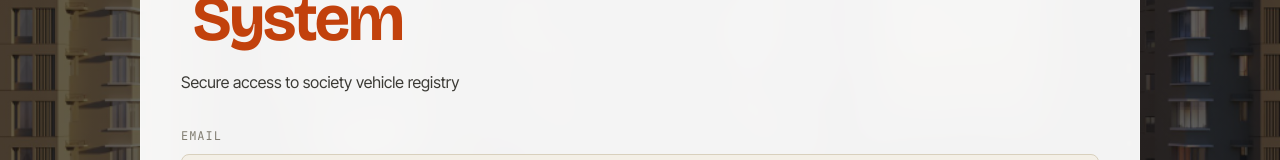
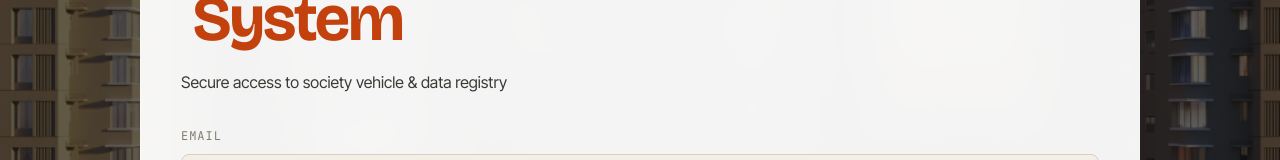
Before and after one commit to pawanpatil08/vj-vehicle-management, an Angular app: page /#/login in a window 1280 px wide. Shown: the part 229-389 px from the top of the page. Built offline with nearby package versions, Linux system fonts and the light colour scheme; no server answers.

Commit message:
login scrren changes

```diff
--- a/src/app/pages/components/login/login.html
+++ b/src/app/pages/components/login/login.html
@@ -7,7 +7,7 @@
         <span class="accent">&nbsp;System</span>
       </h1>
       <p class="hero-sub">
-        Secure access to society vehicle registry
+        Secure access to society vehicle & data registry
       </p>
     </div>
 
```
Also changed, not shown: 5 other files (tests, documents, lock files or other folders).
